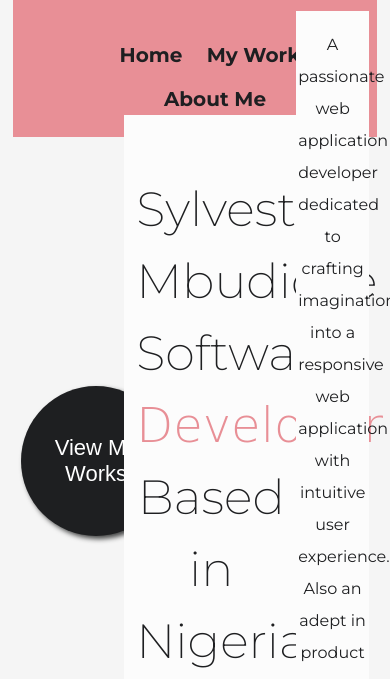
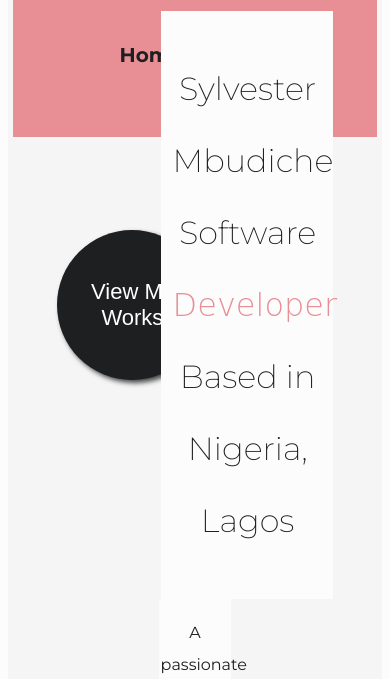
Before and after one commit to sbelisconi/portfolio, a plain HTML site: page index.html in a window 390 px wide. Shown: the part 162-841 px from the top of the page. Drawn offline with Linux system fonts and the light colour scheme; a web font is replaced by a local one.

Commit message:
media query update

```diff
--- a/main.css
+++ b/main.css
@@ -1,5 +1,5 @@
 body{
-	background-color: #F5F5F5;
+	background-color: #FCFCFC;
 	font-family: "Montserrat", sans-serif;
 }
 
@@ -281,7 +281,6 @@ a:hover{
 	width: 100%;
 	box-sizing: border-box;
 	height: 200px;
-	background-color: #F0F0F0;
 }
 .service1{
 	width: 30%;
@@ -394,4 +393,14 @@ a:hover{
  	.menu li{
  		padding: 10px;
  	}
+
+ 	.banner{
+ 		display: flex;
+ 		flex-wrap: wrap;
+ 		height: 900px;
+ 	}
+
+ 	.intro p{
+ 		font-size: 2em;
+ 	}
  }
```
